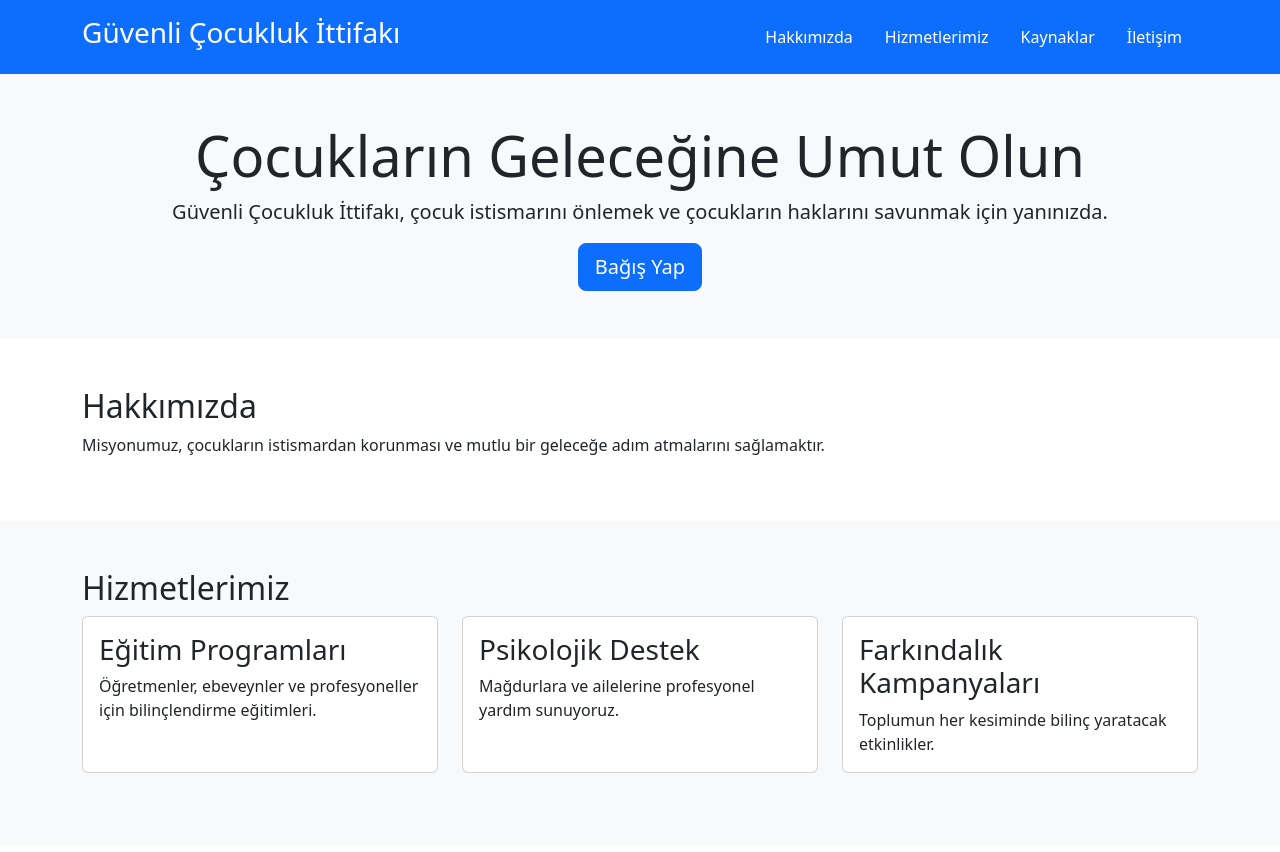
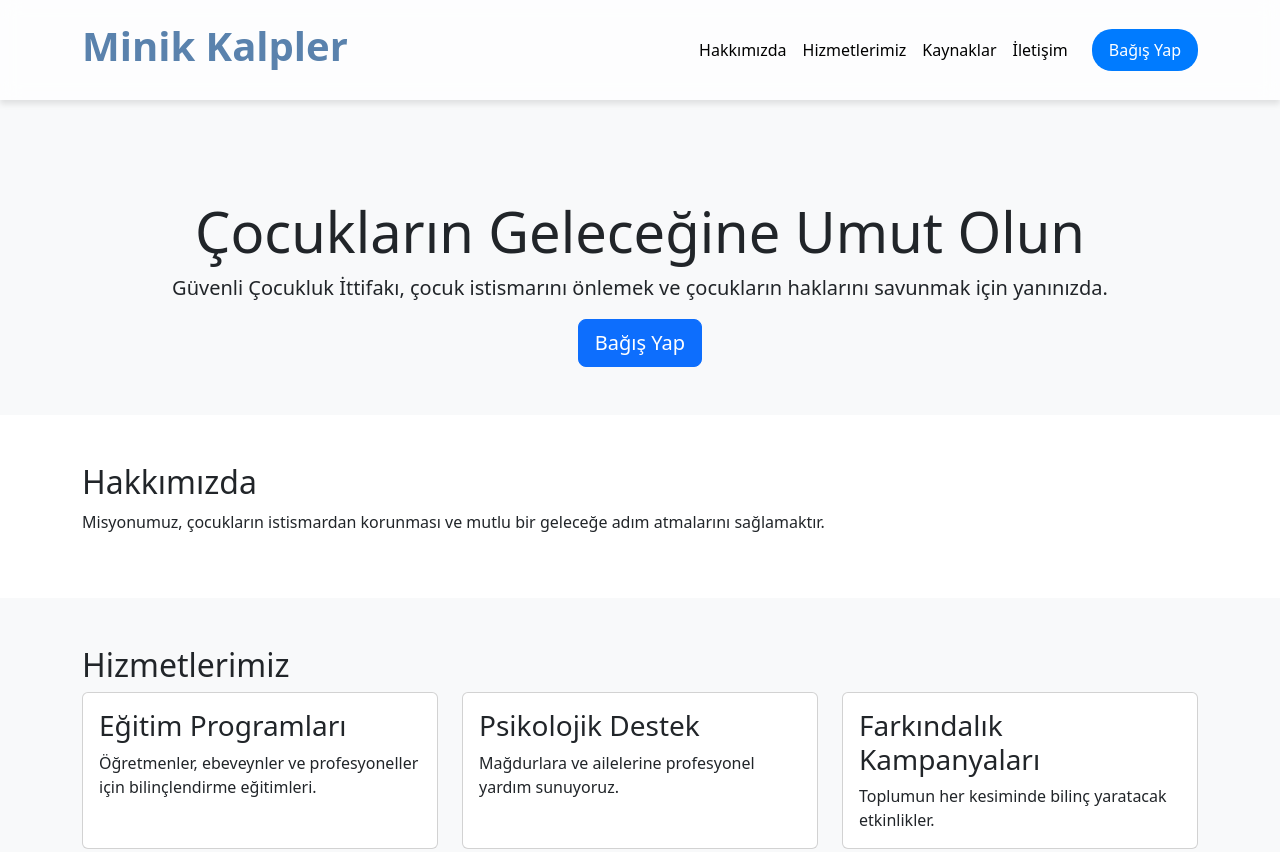
Before and after one commit to yarennekincii/MinikKalpler, a plain HTML site: page index.html in a window 1280 px wide. Shown: the top 852 px of the page. Drawn offline with nearby package versions, Linux system fonts and the light colour scheme.

Commit message:
Navbar Düzenlendi

```diff
--- a/index.html
+++ b/index.html
@@ -1,33 +1,126 @@
 <!DOCTYPE html>
 <html lang="en">
 
+<!DOCTYPE html>
+<html lang="en">
 <head>
     <meta charset="UTF-8">
     <meta name="viewport" content="width=device-width, initial-scale=1.0">
-    <title>Güvenli Çocukluk İttifakı</title>
-    <link href="https://cdn.jsdelivr.net/npm/bootstrap@5.3.0/dist/css/bootstrap.min.css" rel="stylesheet">
-    <link rel="stylesheet" href="styles.css">
-    <script defer src="https://cdn.jsdelivr.net/npm/bootstrap@5.3.0/dist/js/bootstrap.bundle.min.js"></script>
-    <script defer src="script.js"></script>
+    <title>Navbar Example</title>
+    <link href="https://cdn.jsdelivr.net/npm/bootstrap@5.3.2/dist/css/bootstrap.min.css" rel="stylesheet">
+    <!DOCTYPE html>
+<html lang="en">
+<head>
+    <meta charset="UTF-8">
+    <meta name="viewport" content="width=device-width, initial-scale=1.0">
+    <title>Şeffaf Navbar</title>
+    <link href="https://cdn.jsdelivr.net/npm/bootstrap@5.3.2/dist/css/bootstrap.min.css" rel="stylesheet">
+    <style>
+        /* Genel Navbar Stilleri */
+        .navbar-custom {
+            background-color: rgba(255, 255, 255, 0.7); /* Şeffaf beyaz arka plan */
+            box-shadow: 0 4px 6px rgba(0, 0, 0, 0.1); /* Hafif gölge efekti */
+            backdrop-filter: blur(10px); /* Arka plan bulanıklaştırma */
+			width: 100%;
+            height: 100px; /* Başlangıç yüksekliği */
+            transition: all 0.3s ease; /* Geçiş efekti */
+
+            position: fixed; /* Yapışkan konum */
+             /* Sayfanın üst kısmına sabitle */
+
+        }
+
+
+
+
+        /* Scroll sonrası stil */
+
+
+        /* Logo yazısı */
+        .navbar-logo {
+            font-size: 2.5rem; /* Logo başlangıç boyutu */
+            font-weight: bold;
+            color: #5a82ad; /* Mavi renk */
+        }
+
+
+
+        /* Menü linkleri */
+        .nav-link {
+            font-size: 1rem;
+            color: #000; /* Siyah */
+        }
+
+        .nav-link:hover {
+            color: #007bff; /* Hover renk değişimi */
+        }
+
+        /* Bağış düğmesi */
+        .btn-donate {
+            background-color: #007bff;
+            color: #fff;
+            border-radius: 20px;
+            padding: 0.5rem 1rem;
+        }
+
+        .btn-donate:hover {
+            background-color: #0056b3;
+        }
+    </style>
 </head>
+<body>
+    <header>
+        <nav id="navbar" class="navbar navbar-expand-lg navbar-light navbar-custom sticky-top">
+            <div class="container">
+                <!-- Logo -->
+                <h1 class="navbar-logo">Minik Kalpler</h1>
 
-<body>
-    <header class="bg-primary text-white py-3">
-        <div class="container d-flex justify-content-between align-items-center">
-            <h1 class="h3">Güvenli Çocukluk İttifakı</h1>
-            <nav>
-                <ul class="nav">
-                    <li class="nav-item"><a href="#about" class="nav-link text-white">Hakkımızda</a></li>
-                    <li class="nav-item"><a href="#services" class="nav-link text-white">Hizmetlerimiz</a></li>
-                    <li class="nav-item"><a href="#resources" class="nav-link text-white">Kaynaklar</a></li>
-                    <li class="nav-item"><a href="#contact" class="nav-link text-white">İletişim</a></li>
-                </ul>
-            </nav>
-        </div>
+                <!-- Hamburger Menü -->
+                <button class="navbar-toggler" type="button" data-bs-toggle="collapse" data-bs-target="#navbarNav" aria-controls="navbarNav" aria-expanded="false" aria-label="Toggle navigation">
+                    <span class="navbar-toggler-icon"></span>
+                </button>
+
+                <!-- Menü -->
+                <div class="collapse navbar-collapse" id="navbarNav">
+                    <ul class="navbar-nav ms-auto me-3">
+                        <li class="nav-item">
+                            <a class="nav-link" href="#about">Hakkımızda</a>
+                        </li>
+                        <li class="nav-item">
+                            <a class="nav-link" href="#services">Hizmetlerimiz</a>
+                        </li>
+                        <li class="nav-item">
+                            <a class="nav-link" href="#resources">Kaynaklar</a>
+                        </li>
+                        <li class="nav-item">
+                            <a class="nav-link" href="#contact">İletişim</a>
+                        </li>
+                    </ul>
+                    <!-- Bağış Butonu -->
+                    <a href="#donate" class="btn btn-donate">Bağış Yap</a>
+                </div>
+            </div>
+        </nav>
     </header>
 
-    <section id="hero" class="bg-light text-center py-5">
-        <div class="container">
+
+
+
+
+
+
+
+
+
+
+
+
+
+
+
+
+    <section id="hero" class="bg-light text-center py-5" >
+        <div class="container"style="padding-top: 150px;">
             <h2 class="display-4">Çocukların Geleceğine Umut Olun</h2>
             <p class="lead">
                 Güvenli Çocukluk İttifakı, çocuk istismarını önlemek ve çocukların haklarını savunmak için yanınızda.
@@ -122,6 +215,12 @@
             <p>&copy; 2025 Güvenli Çocukluk İttifakı. Tüm hakları saklıdır.</p>
         </div>
     </footer>
+
+		<!-- Bootstrap JavaScript bağlantıları -->
+		<script src="https://cdn.jsdelivr.net/npm/bootstrap@5.3.2/dist/js/bootstrap.bundle.min.js"></script>
+
+
+
 </body>
 
 </html>
```
